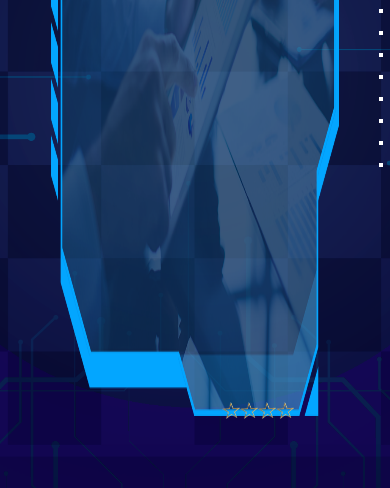
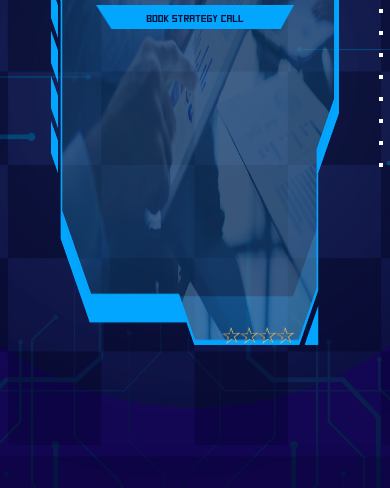
Before and after one commit to SheikhRashed/Pinkit, a plain HTML site: page index.html in a window 390 px wide. Shown: the part 356-844 px from the top of the page. Drawn offline with Linux system fonts and the light colour scheme.

Commit message:
added more 150px height

```diff
--- a/css/style.css
+++ b/css/style.css
@@ -222,7 +222,7 @@ body {
 
 @media (min-width: 320px) and (max-width: 480px) {
   #banner .container .banner_bg {
-    height: calc(100vh - 100px);
+    height: calc(100vh - 250px);
     padding: 0px;
     padding-top: 30px;
   }
```
